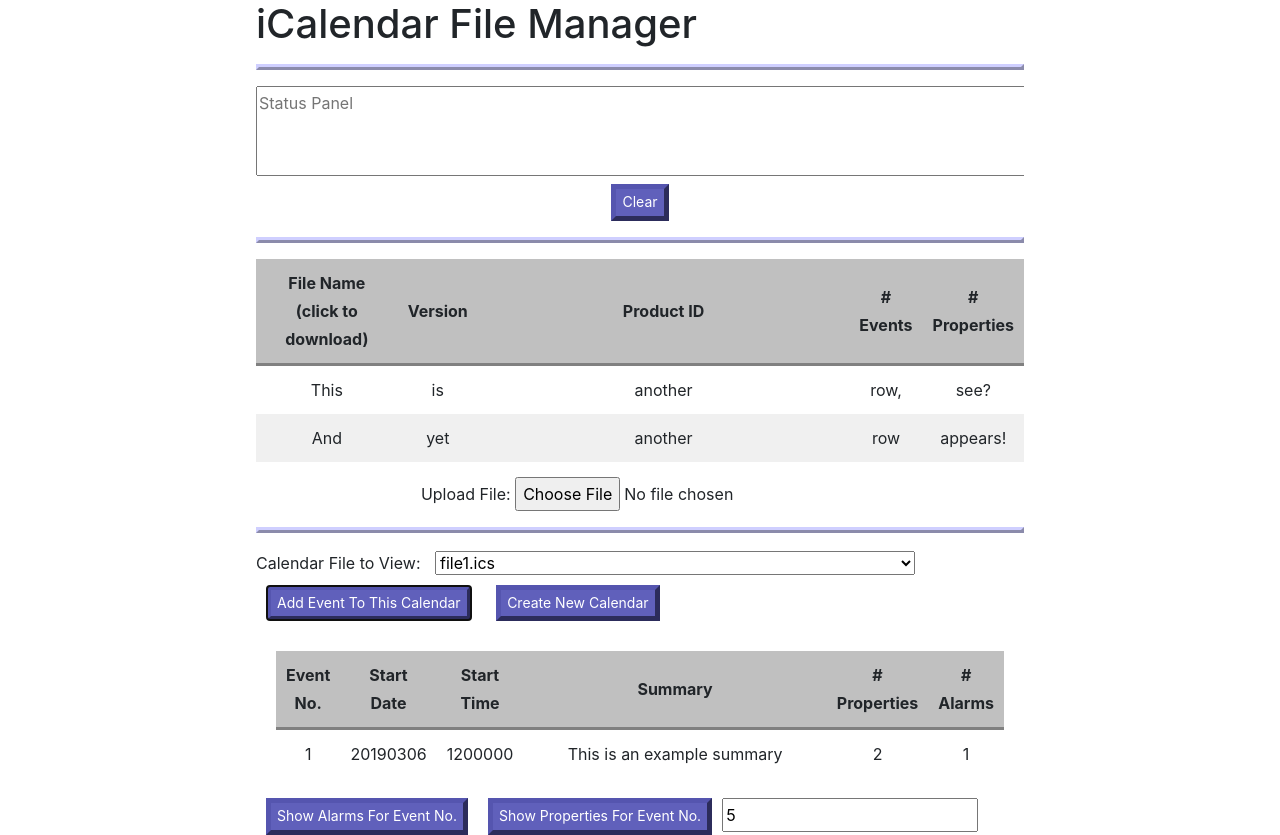
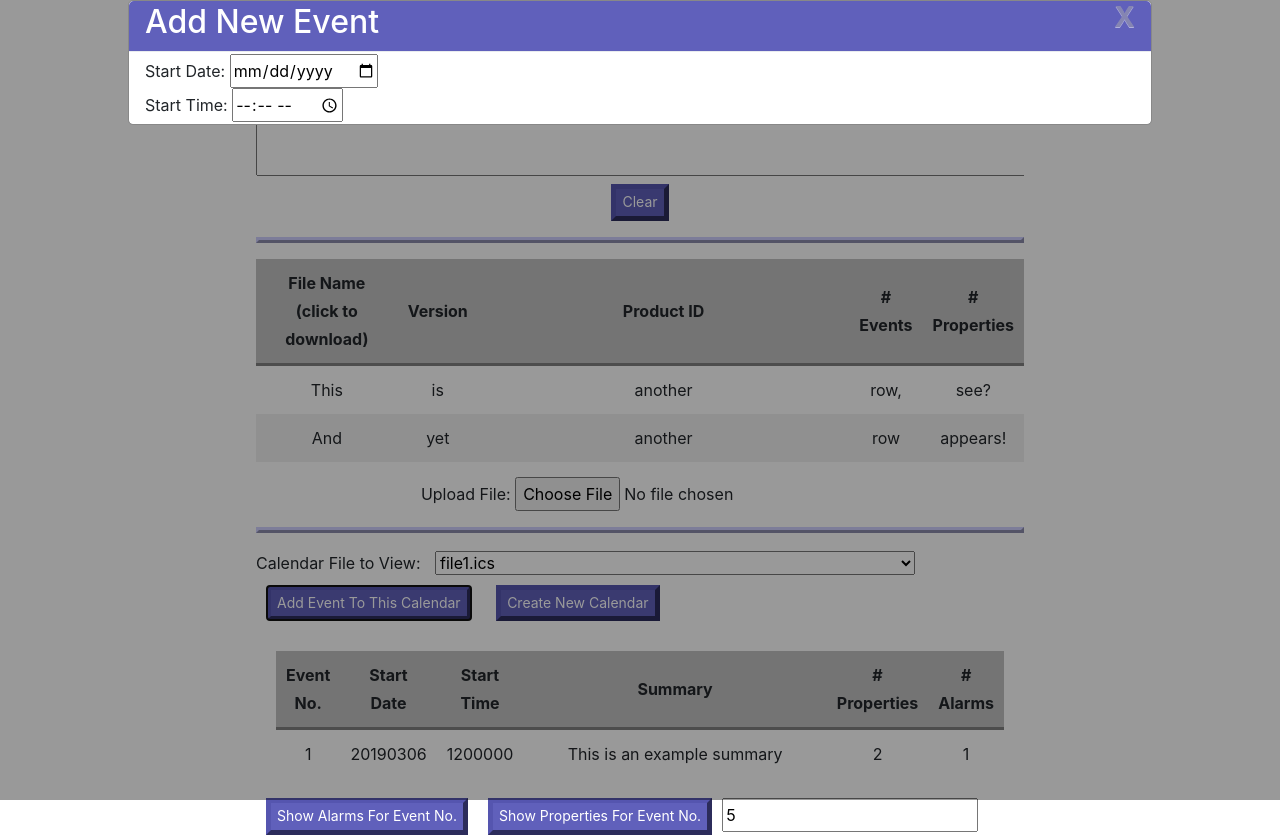
Before and after one commit to jcoffa/CIS-2750-A3, a plain HTML site: page assign3/public/index.html in a window 1280 px wide. Both pictures are taken after typing "5" into the empty fields and a click on the button "Add Event To This Calendar". Drawn offline with nearby package versions, Linux system fonts and the light colour scheme; no server answers.

Commit message:
Implemented modal popup windows for Add Event to Calendar and Create New Calendar

```diff
--- a/assign3/public/index.html
+++ b/assign3/public/index.html
@@ -161,25 +161,44 @@
 
         <div class="clearfix">
             <div>
-                <button type="submit" form="eventNo" style="float:left">Show Alarms For Event No.</button>
-                <button type="submit" form="eventNo" style="float:left">Show Properties For Event No.</button>
                 <form id="eventNo">
+                <button type="button" style="float:left">Show Alarms For Event No.</button>
+                <button type="button" style="float:left">Show Properties For Event No.</button>
                     <input type="number" min="1" placeholder="Event No." style="float:left">
                 </form>
             </div>
         </div>
 
-        <!-- Looks like this can be used to make the 'Add Event' and 'Create New Calendar' popups:
-        https://www.w3schools.com/howto/howto_css_modals.asp -->
+        <!-- Modals: https://www.w3schools.com/howto/howto_css_modals.asp -->
+        <div id="addEventModal" class="modal">
+            <div class="modal-content">
+                <div class="modal-header">
+                    <h2>Add New Event</h2>
+                    <span id="closeModalEvent" class="close">X</span>
+                </div>
+                <div class="modal-body">
+                    <form id="eventForm">
+                        Start Date: <input type="date" name="startDate"></input><br>
+                        Start Time: <input type="time" name="startTime"></input>
+                    </form>
+                </div>
+            </div>
+        </div>
 
-        <!-- If you can't put forms in that, then try this instead:
-        https://www.w3schools.com/howto/howto_js_popup_form.asp -->
+        <div id="createCalendarModal" class="modal">
+            <div class="modal-content">
+                <div class="modal-header">
+                    <h2>Create New Calendar</h2>
+                    <span id="closeModalCalendar" class="close">X</span>
+                </div>
+                <div class="modal-body">
+                    <form id="calendarForm">
+                        File Name: <input typ="text" name="calFileName"></input>
+                    </form>
+                </div>
+            </div>
+        </div>
 
-        <!-- If you can't figure out how to make popups, then you'll have to add that
-        functionality as static HTML down here. The 'fieldset' attribute for forms looks like
-        it could be good: https://www.w3schools.com/html/html_forms.asp
-        Define a class in the CSS file that just hides everything (display: none), and then the
-        buttons just set the 'display' property to 'block' using jQuery .css("display","block")-->
 
         <!-- Leave me at the bottom of body -->
         <script src="/index.js"></script>
--- a/assign3/public/index.js
+++ b/assign3/public/index.js
@@ -29,6 +29,26 @@ $(document).ready(function() {
         e.preventDefault();
         $.ajax({});
     });
+
+    // Event handler for modal Add Event
+    $('#addEventButton').click(function() {
+        $('#addEventModal').css("display", "block");
+    });
+
+    // Close modal Add Event
+    $('#closeModalEvent').click(function() {
+        $('#addEventModal').css("display", "none");
+    });
+
+    // Event handler for modal Create Calendar
+    $('#createCalendarButton').click(function() {
+        $('#createCalendarModal').css("display", "block");
+    });
+
+    // Close modal Create Calendar
+    $('#closeModalCalendar').click(function() {
+        $('#createCalendarModal').css("display", "none");
+    });
 });
 
 // Clears the text of an element
--- a/assign3/public/style.css
+++ b/assign3/public/style.css
@@ -99,3 +99,61 @@ hr {
     margin-bottom: 1em;
     border: 3px outset #CFCFFF;
 }
+
+.modal {
+    display: none;
+    position: fixed;
+    z-index: 1;
+    left: 0;
+    right: 0;
+    width: 100%;
+    height: 100%;
+    overflow-y: auto;
+    background-color: #000000; /* Fallback */
+    background-color: rgba(0,0,0,0.4);
+}
+
+.modal-header {
+    padding: 2px 16px;
+    background-color: #6060BB;
+    color: white;
+}
+
+.modal-body {
+    padding: 2px 16px;
+}
+
+.modal-content {
+    position: relative;
+    background-color: #FFFFFF;
+    margin: auto;
+    padding: 0px;
+    border: 1px solid #888888;
+    width: 80%;
+    animation-name: dropDownTop;
+    animation-duration: 0.4s;
+}
+
+@keyframes dropDownTop {
+    from {
+        top: -300px;
+        opacity: 0;
+    }
+    to {
+        top: 0;
+        opacity: 1;
+    }
+}
+
+.close {
+    color: #aaaaaa;
+    float: right;
+    font-size: 28px;
+    font-weight: bold;
+}
+
+.close:hover, .close:focus {
+    color: black;
+    text-decoration: none;
+    cursor: pointer;
+}
```
